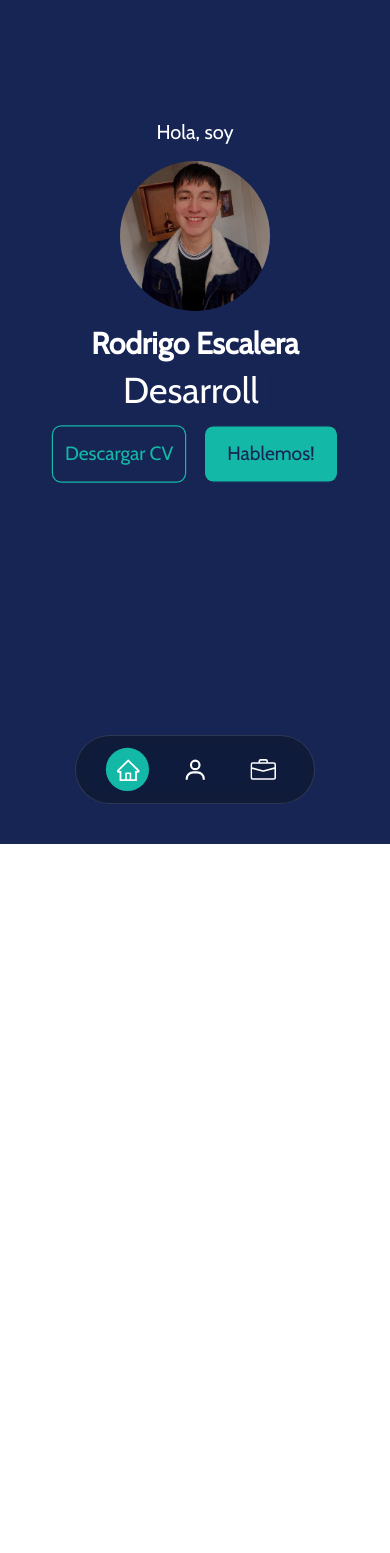
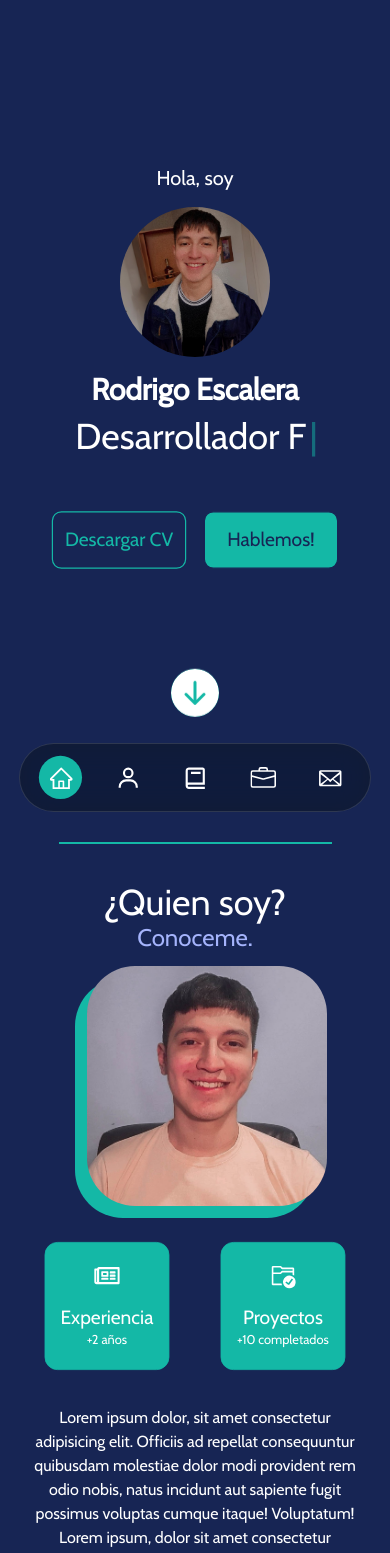
Before and after one commit to RodriEscalera/portfolio, a Next.js app: page / in a window 390 px wide. Shown: the top 1553 px of the page. Before the commit the page ends 844 px from the top, so only its background shows below. Built offline with nearby package versions, Linux system fonts and the light colour scheme.

Commit message:
abour me section done

```diff
--- a/src/app/layout.tsx
+++ b/src/app/layout.tsx
@@ -1,14 +1,18 @@
 import React from "react";
 import type { Metadata } from "next";
-import { Inter } from "next/font/google";
+import { Cabin } from "next/font/google";
 import "../styles/globals.css";
-
-const inter = Inter({ subsets: ["latin"] });
 
 export const metadata: Metadata = {
   title: "Create Next App",
   description: "Generated by create next app",
 };
+
+const cabin = Cabin({
+  weight: "400",
+  style: "normal",
+  subsets: ["latin"],
+});
 
 export default function RootLayout({
   children,
@@ -17,7 +21,11 @@ export default function RootLayout({
 }) {
   return (
     <html lang="en">
-      <body className={inter.className}>{children}</body>
+      <body
+        className={`${cabin.className} main-background w-full min-h-[100vh]`}
+      >
+        {children}
+      </body>
     </html>
   );
 }
--- a/src/app/page.tsx
+++ b/src/app/page.tsx
@@ -1,12 +1,15 @@
 import React from "react";
 import NavBar from "@/components/NavBar";
 import Home from "@/sections/Home";
-
+import AboutMe from "@/sections/AboutMe";
+import Experience from "@/sections/Experience";
 const Main = () => {
   return (
-    <div className="main-background min-w-full min-h-[100vh]">
+    <div>
       <NavBar />
       <Home />
+      <AboutMe />
+      <Experience />
     </div>
   );
 };
--- /dev/null
+++ b/src/commons/ScrollButton.tsx
@@ -0,0 +1,37 @@
+import React, { ComponentPropsWithoutRef, FC } from "react";
+import { BsFillArrowDownCircleFill } from "react-icons/bs";
+import { useRouter } from "next/navigation";
+import "../styles/ScrollButton.css";
+
+interface IScrollButton extends ComponentPropsWithoutRef<"button"> {
+  toId: string;
+  crossAxis?: string;
+  mainAxis?: string;
+}
+
+const ScrollButton: FC<IScrollButton> = ({
+  toId,
+  className,
+  crossAxis,
+  mainAxis,
+}) => {
+  const router = useRouter();
+
+  const handlePush = () => {
+    router.push(`#${toId}`);
+  };
+
+  return (
+    <button
+      style={{ top: crossAxis ? crossAxis : "30%" }}
+      onClick={handlePush}
+      className={`${className} scroll-button-animation z-20 absolute  right-[${
+        mainAxis ? mainAxis : "10%"
+      }] w-[3rem] h-[3rem] flex justify-center items-center rounded-full`}
+    >
+      <BsFillArrowDownCircleFill className="w-full h-full bg-darkGreen rounded-full" />
+    </button>
+  );
+};
+
+export default ScrollButton;
--- a/src/components/NavBar.tsx
+++ b/src/components/NavBar.tsx
@@ -2,23 +2,31 @@
 import React, { useState } from "react";
 import "../styles/NavBar.css";
 import { AiOutlineHome } from "react-icons/ai";
-import { BiUser } from "react-icons/bi";
+import { BiUser, BiBook } from "react-icons/bi";
 import { BsBriefcase } from "react-icons/bs";
+import IconButton from "@/commons/IconButton";
+import { GoMail } from "react-icons/go";
+import { useRouter } from "next/navigation";
 
-import IconButton from "@/commons/IconButton";
 const NavBar = () => {
   type TselectionNavButtons = {
     home: boolean;
-    me: boolean;
+    "about-me": boolean;
     experience: boolean;
+    projects: boolean;
+    contact: boolean;
   };
 
   const [selectionNavButtons, setSelectionNavButtons] =
     useState<TselectionNavButtons>({
       home: true,
-      me: false,
+      "about-me": false,
       experience: false,
+      projects: false,
+      contact: false,
     });
+
+  const router = useRouter();
 
   const onSelectNavButton = (e: React.MouseEvent<HTMLButtonElement>) => {
     const name = e.currentTarget.name;
@@ -30,10 +38,11 @@ const NavBar = () => {
     newSelection[name] = true;
 
     setSelectionNavButtons(newSelection as TselectionNavButtons);
+    router.push(`/#${name}`);
   };
 
   return (
-    <nav className="flex text-white justify-center items-center fixed right-1/2 translate-x-2/4 bottom-10 w-[15rem] h-[4.3rem] glass-effect rounded-[3rem]">
+    <nav className="z-30 flex text-white justify-center items-center fixed right-1/2 translate-x-2/4 bottom-[2rem] w-[22rem] h-[4.3rem] glass-effect rounded-[3rem]">
       <ul className="flex gap-10">
         <li>
           <IconButton
@@ -46,8 +55,8 @@ const NavBar = () => {
         <li>
           <IconButton
             onClick={onSelectNavButton}
-            name="me"
-            isSelected={selectionNavButtons.me}
+            name="about-me"
+            isSelected={selectionNavButtons["about-me"]}
             icon={<BiUser />}
           />
         </li>
@@ -56,7 +65,23 @@ const NavBar = () => {
             onClick={onSelectNavButton}
             name="experience"
             isSelected={selectionNavButtons.experience}
+            icon={<BiBook />}
+          />
+        </li>
+        <li>
+          <IconButton
+            onClick={onSelectNavButton}
+            name="projects"
+            isSelected={selectionNavButtons.projects}
             icon={<BsBriefcase />}
+          />
+        </li>
+        <li>
+          <IconButton
+            onClick={onSelectNavButton}
+            name="contact"
+            isSelected={selectionNavButtons.contact}
+            icon={<GoMail />}
           />
         </li>
       </ul>
--- /dev/null
+++ b/src/sections/AboutMe.tsx
@@ -0,0 +1,64 @@
+"use client";
+import Image from "next/image";
+import React from "react";
+import { FaRegNewspaper } from "react-icons/fa";
+import { VscFolderActive } from "react-icons/vsc";
+import "../styles/AboutMe.css";
+
+const AboutMe = () => {
+  return (
+    <section
+      id="about-me"
+      className="h-[100vh] max-w-full flex flex-col items-center justify-center relative gap-5"
+    >
+      <div className="text-center">
+        <h2 className="text-4xl">¿Quien soy?</h2>
+        <h3 className="text-2xl text-indigo-300">Conoceme.</h3>
+      </div>
+      <div className="w-full h-[80vh] grid min-[660px]:grid-cols-2 max-[660px]:grid-cols-1 justify-center items-center ">
+        <div className="w-full h-full flex justify-center items-center">
+          <Image
+            src="/images/me.jpg"
+            width={2000}
+            height={2000}
+            alt="rodrigo escalera"
+            className="rounded-[3rem] object-cover max-[660px]:h-[15rem] max-[660px]:w-[15rem] min-[660px]:h-[20rem] min-[660px]:w-[20rem] z-20 profile-picture-animate max-[415px]:scale-[1]"
+          />
+          <div className="rounded-[3rem] max-[660px]:h-[15rem] max-[660px]:w-[15rem] min-[660px]:h-[20rem] min-[660px]:w-[20rem] bg-darkGreen absolute z-10"></div>
+        </div>
+        <div className="w-full h-full flex flex-col max-[660px]:items-center min-[660px]:items-start justify-center gap-y-5">
+          <div className="flex max-[660px]:w-[85%] min-[660px]:w-[75%] justify-center gap-5 ">
+            <div className="w-[13rem] h-[10rem] xp-projects-square max-[415px]:scale-[0.8] bg-darkGreen rounded-[1rem] flex flex-col justify-center items-center gap-5">
+              <FaRegNewspaper className="w-[2rem] h-[2rem]" />
+              <div className="text-center">
+                <h3 className="text-2xl">Experiencia</h3>
+                <p>+2 años</p>
+              </div>
+            </div>
+            <div className="w-[13rem] h-[10rem] max-[415px]:scale-[0.8] xp-projects-square bg-darkGreen rounded-[1rem] flex flex-col justify-center items-center gap-5">
+              <VscFolderActive className="w-[2rem] h-[2rem]" />
+              <div className="text-center">
+                <h3 className="text-2xl">Proyectos</h3>
+                <p>+10 completados</p>
+              </div>
+            </div>
+          </div>
+          <div className="w-full flex max-[660px]:justify-center max-[660px]:text-center">
+            <p className="max-[660px]:w-[85%] min-[660px]:w-[75%] max-[360px]:scale-[0.9] max-[360px]:h-[20%] max-[360px]:w-[100%]">
+              Lorem ipsum dolor, sit amet consectetur adipisicing elit. Officiis
+              ad repellat consequuntur quibusdam molestiae dolor modi provident
+              rem odio nobis, natus incidunt aut sapiente fugit possimus
+              voluptas cumque itaque! Voluptatum! Lorem ipsum, dolor sit amet
+              consectetur adipisicing elit. Id, sed quidem iure quod velit dolor
+              nemo molestias! Vitae distinctio aliquam, assumenda neque,
+              expedita aspernatur voluptatem non optio ut dolores excepturi.{" "}
+            </p>
+          </div>
+        </div>
+      </div>
+      <hr className="isolator absolute bottom-0" />
+    </section>
+  );
+};
+
+export default AboutMe;
--- /dev/null
+++ b/src/sections/Experience.tsx
@@ -0,0 +1,14 @@
+import React from "react";
+
+function Experience() {
+  return (
+    <section
+      id="experience"
+      className="h-[100vh] max-w-full flex flex-col items-center justify-center"
+    >
+      Experience
+    </section>
+  );
+}
+
+export default Experience;
--- a/src/sections/Home.tsx
+++ b/src/sections/Home.tsx
@@ -1,15 +1,10 @@
 "use client";
 import React from "react";
-import { Cabin } from "next/font/google";
 import Image from "next/image";
 import { useTypewriter, Cursor } from "react-simple-typewriter";
 import Button from "@/commons/Button";
+import ScrollButton from "@/commons/ScrollButton";
 
-const cabin = Cabin({
-  weight: "400",
-  style: "normal",
-  subsets: ["latin"],
-});
 const Home = () => {
   const [text] = useTypewriter({
     words: ["Desarrollador Fullstack"],
@@ -20,9 +15,13 @@ const Home = () => {
 
   return (
     <section
-      className={`${cabin.className} min-h-[75vh] w-full flex justify-center  flex-col`}
+      id="home"
+      className={
+        "h-[100vh] max-w-full flex justify-center items-center flex-col gap-[2.5rem] relative"
+      }
     >
-      <div className="relative w-full text-white text-center flex justify-center items-center flex-col">
+      <ScrollButton toId="about-me" crossAxis="80%" mainAxis="50%" />
+      <div className="relative w-full text-white text-center flex justify-center items-center flex-col mb-5">
         <h1 className="text-xl">Hola, soy</h1>
         <Image
           alt="rodrigo escalera"
@@ -31,20 +30,21 @@ const Home = () => {
           height={100}
           className="rounded-full scale-150 m-10"
         />
-        <h1 className="font-bold text-3xl mb-[3rem]">Rodrigo Escalera</h1>
-        <h1 className="absolute bottom-0 text-4xl">
+        <h2 className="font-bold text-3xl mb-[3rem]">Rodrigo Escalera</h2>
+        <h2 className="absolute bottom-0 text-4xl">
           {`${text}`}
           <span>
             <Cursor cursorStyle="|" cursorColor="#14b8a6" />
           </span>{" "}
-        </h1>
+        </h2>
       </div>
-      <div className="mt-5 w-full flex justify-center gap-10 h-[10vh]">
+      <div className="w-full flex justify-center gap-10 h-[10vh] mb-[5rem]">
         <Button className="scale-[1.2]">Descargar CV</Button>
         <Button className="scale-[1.2]" buttonType="contained">
           Hablemos!
         </Button>
       </div>
+      <hr className="isolator absolute bottom-0" />
     </section>
   );
 };
--- /dev/null
+++ b/src/styles/AboutMe.css
@@ -0,0 +1,18 @@
+.xp-projects-square {
+  border: 1.5px solid #14b8a6;
+  transition: ease-out 0.15s;
+}
+.xp-projects-square:hover {
+  border: 1.5px solid #14b8a6;
+  background: transparent;
+  transition: ease-in 0.15s;
+}
+
+.profile-picture-animate {
+  transform: translateY(-5%) translateX(5%);
+  transition: ease-out 0.15s;
+}
+.profile-picture-animate:hover {
+  transform: translateY(0%) translateX(0%);
+  transition: ease-in 0.15s;
+}
--- /dev/null
+++ b/src/styles/ScrollButton.css
@@ -0,0 +1,13 @@
+.scroll-button-animation {
+  animation: scroll-button-animation-keyframes 1s infinite;
+}
+
+@keyframes scroll-button-animation-keyframes {
+  0%,
+  100% {
+    transform: translateY(-15%);
+  }
+  50% {
+    transform: translateY(15%);
+  }
+}
--- a/src/styles/globals.css
+++ b/src/styles/globals.css
@@ -9,3 +9,15 @@
   background-size: 20px 20px;
   background-position: 0 0, 10px 10px;
 }
+
+.isolator {
+  width: 70%;
+  height: 0.1rem;
+  color: #14b8a6;
+  background-color: #14b8a6;
+  border: #14b8a6;
+}
+
+* {
+  color: white;
+}
--- a/tailwind.config.ts
+++ b/tailwind.config.ts
@@ -12,6 +12,7 @@ const config: Config = {
     extend: {
       colors: {
         darkGreen: "#14b8a6",
+        darkBlue: "#172554",
       },
     },
   },
```
Also changed, not shown: src/hooks/useMediaQuery.ts (added, +42 -0 lines), public/images/me.jpg (added).
